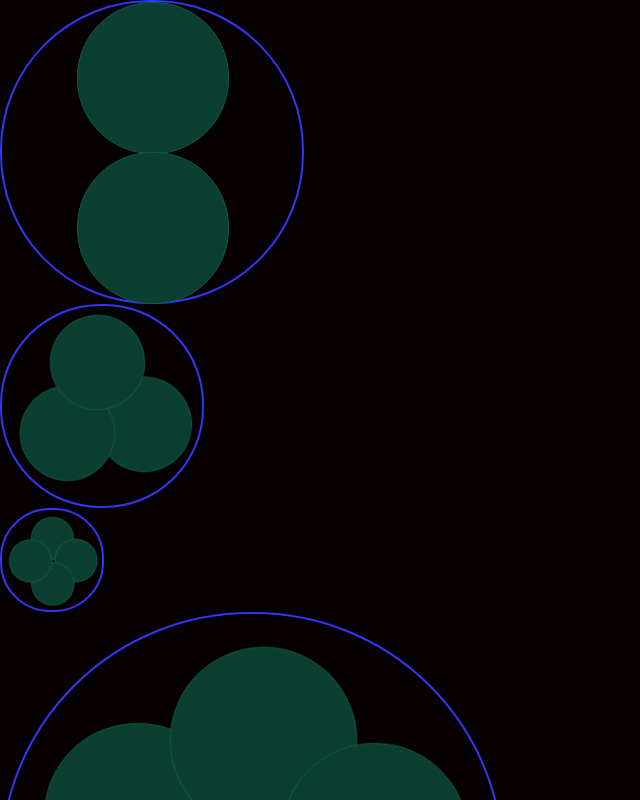
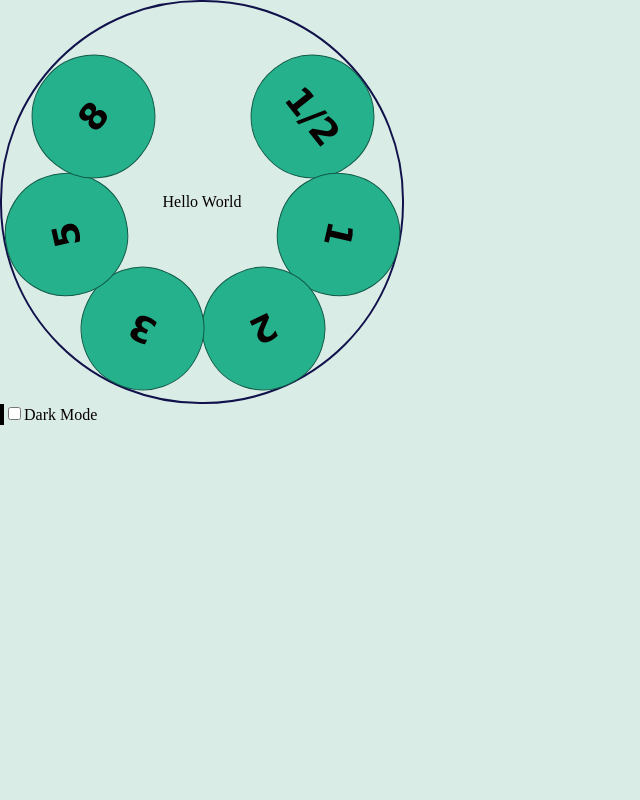
Before and after one commit to twolastnames/scatter-brained, a React (Vite) app in the folder front/: page / in a window 1280 px wide. Shown: the top 800 px of the page, without its empty margins (0-640 px from the left). Built offline with nearby package versions, Linux system fonts and the light colour scheme; no server answers.

Commit message:
have themes selectable

```diff
--- a/front/src/App.module.scss
+++ b/front/src/App.module.scss
@@ -1,47 +1,10 @@
-@mixin themeSpacing {
-  --gap-xsmall: 2px;
-  --gap-small: 4px;
-  --gap-medium: 8px;
-  --gap-large: 12px;
-  --gap-xlarge: 20px;
-}
-
-.lightTheme {
-  @include themeSpacing;
-  --primary-accent: #11124b;
-  --primary-regular: #1a1cad;
-  --primary-trivial: #3336f5;
-  --secondary-accent: #0a3f31;
-  --secondary-regular: #0f5b47;
-  --secondary-trivial: #24b18c;
-  --grey-accent: #505050;
-  --grey-regular: #929292;
-  --grey-trivial: #cfcfcf;
-  --background: #f9f6f9;
-  --font-color: #060000;
-}
-
-.darkTheme {
-  @include themeSpacing;
-  --primary-accent: #3336f5;
-  --primary-regular: #1a1cad;
-  --primary-trivial: #11124b;
-  --secondary-accent: #24b18c;
-  --secondary-regular: #0f5b47;
-  --secondary-trivial: #0a3f31;
-  --grey-accent: #cfcfcf;
-  --grey-regular: #929292;
-  --grey-trivial: #505050;
-  --background: #060000;
-  --font-color: #f9f6f9;
-}
+@import "./global";
 
 .page {
   background-color: var(--background);
   color: var(--font-color);
   width: 100vw;
-  //height: 100%;
   margin: 0;
-  min-height: 100vh; /* make sure it is at least as tall as the viewport */
+  min-height: 100vh;
   position: relative;
 }
--- a/front/src/App.tsx
+++ b/front/src/App.tsx
@@ -1,38 +1,31 @@
-import { Scatter } from "./components/Scatter/Scatter";
 import { StateDumper } from "./components/StateDumper/StateDumper";
 import styles from "./App.module.scss";
-import { useEffect, useState } from "react";
+import { CardSet } from "./components/CardSet/CardSet";
+import { useEffect } from "react";
 
 function App() {
-  const [selected, setSelected] = useState<number>(0);
   useEffect(() => {
-    setInterval(() => {
-      setSelected((previous) => previous + 1);
-    }, 2000);
+    document.documentElement.dataset["theme"] = "light";
   }, []);
   return (
-    <div
-      className={[styles.darkTheme, styles.page].join(" ")}
-      data-testid="ScatterBrained"
-    >
-      <Scatter selected={selected} size={300} selections={["hello", "world"]} />
-      <Scatter
-        selected={selected}
-        size={200}
-        selections={["hello", "world", "again"]}
-      />
-      <Scatter
-        selected={selected}
-        size={100}
-        selections={["hello", "world", "again", "more"]}
-      />
-      <Scatter
-        selected={selected}
-        size={500}
-        selections={["hello", "world", "again", "more", "moore"]}
-      />
-      <StateDumper />
-    </div>
+    <>
+      <div className={styles.page} data-testid="ScatterBrained">
+        <CardSet />
+        <StateDumper />
+        <input
+          name="themeToggle"
+          onClick={(event) => {
+            document.documentElement.dataset["theme"] = event.currentTarget
+              .checked
+              ? "dark"
+              : "light";
+          }}
+          type="checkbox"
+          id="themeSwitch"
+        />
+        <label for="themeToggle">Dark Mode</label>
+      </div>
+    </>
   );
 }
 
--- /dev/null
+++ b/front/src/global.scss
@@ -0,0 +1,53 @@
+:root {
+  --gap-xsmall: 2px;
+  --gap-small: 4px;
+  --gap-medium: 8px;
+  --gap-large: 12px;
+  --gap-xlarge: 20px;
+
+  --font-strong-xxlarge: 600 36px/48px Verdana, sans-serif;
+  --font-strong-xlarge: 600 24px/36px Verdana, sans-serif;
+  --font-strong-large: 600 16px/18px Verdana, sans-serif;
+  --font-strong-medium: 600 12px/14px Verdana, sans-serif;
+  --font-strong-small: 600 10px/12px Verdana, sans-serif;
+  --font-regular-xlarge: 450 24px/36px Verdana, sans-serif;
+  --font-regular-large: 450 16px/18px Verdana, sans-serif;
+  --font-regular-medium: 450 12px/16px Verdana, sans-serif;
+  --font-regular-small: 450 10px/12px Verdana, sans-serif;
+  --font-large: 450 16px/18px Verdana, sans-serif;
+  --font-medium: 450 12px/16px Verdana, sans-serif;
+  --font-small: 450 10px/12px Verdana, sans-serif;
+  --font-weak-large: 300 16px/18px Verdana, sans-serif;
+  --font-weak-medium: 300 12px/14px Verdana, sans-serif;
+  --font-weak-small: 300 10px/12px Verdana, sans-serif;
+  --font-flex-strong-xxxlarge: 600 22vmin/25vmin Verdana, sans-serif;
+  --font-flex-strong-xlarge: 600 12vmin/14vmin Verdana, sans-serif;
+}
+
+:root[data-theme="light"] {
+  --primary-accent: #11124b;
+  --primary-regular: #1a1cad;
+  --primary-trivial: #3336f5;
+  --secondary-accent: #0a3f31;
+  --secondary-regular: #0f5b47;
+  --secondary-trivial: #24b18c;
+  --grey-accent: #505050;
+  --grey-regular: #929292;
+  --grey-trivial: #cfcfcf;
+  --background: #daece6;
+  --font-color: #060000;
+}
+
+:root[data-theme="dark"] {
+  --primary-accent: #3336f5;
+  --primary-regular: #1a1cad;
+  --primary-trivial: #11124b;
+  --secondary-accent: #24b18c;
+  --secondary-regular: #0f5b47;
+  --secondary-trivial: #0a3f31;
+  --grey-accent: #cfcfcf;
+  --grey-regular: #929292;
+  --grey-trivial: #505050;
+  --background: #060000;
+  --font-color: #daece6;
+}
```
